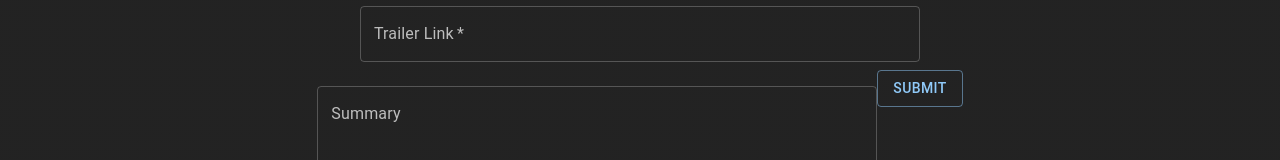
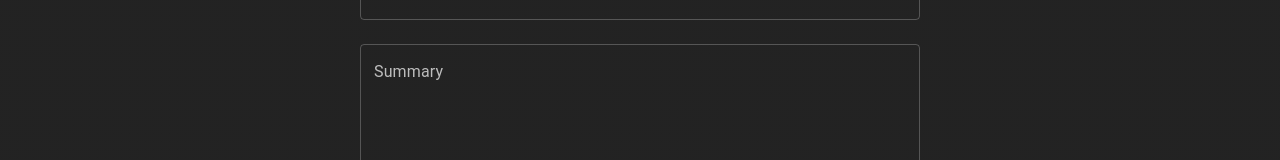
Before and after one commit to sathishwebdev/my-movies, a React (Create React App) app: page / in a window 1280 px wide. Shown: the part 742-902 px from the top of the page. Built offline with nearby package versions, Linux system fonts and the light colour scheme; no server answers.

Commit message:
Update addMovie.js

```diff
--- a/src/addMovie.js
+++ b/src/addMovie.js
@@ -18,7 +18,6 @@ function AddMovie(props) {
       }
 
       //form handlers
-
 
 
 
@@ -47,8 +46,11 @@ function AddMovie(props) {
             trailer :'',
             counts :{likes:0, disLikes:0}
           }}
+          onSubmit={({values})=>{
+            postData(values)
+          }}
           >
-           { ({values,handleChange, handleBlur})=> (
+           { ({values,handleChange, handleBlur, handleSubmit})=> (
            <form>
              <TextField
                 label="Movie Name"
@@ -112,11 +114,16 @@ function AddMovie(props) {
                 id="summary"
                 placeholder="summary" />
 
+                <br/>
+
                 <Button
-                margin="normal"
                 variant="outlined"
                 type = 'submit'
-                >Submit</Button>
+                onClick={handleSubmit}
+                sx={{margin:"3%"}}
+                >
+                  Submit
+                </Button>
            </form>
 )}
         </Formik>
```
